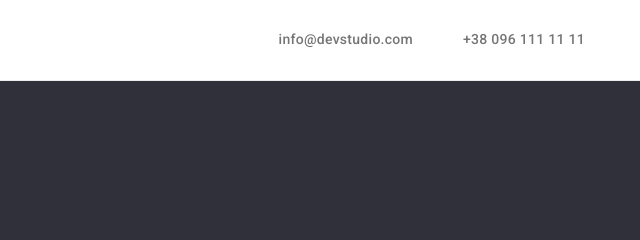
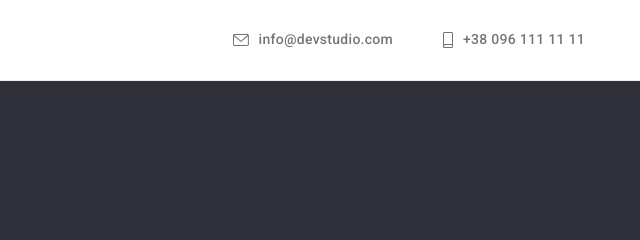
Before and after one commit to FreeNit/goit-markup-hw-04, a plain HTML site: page index.html in a window 1280 px wide. Shown: the top 240 px of the page, 640-1280 px from the left. Drawn offline with Linux system fonts and the light colour scheme.

Commit message:
Add svg to the header.

```diff
--- a/css/style.css
+++ b/css/style.css
@@ -166,6 +166,26 @@ a {
 .header-contact-us .link {
   color: var(--primary-text-color);
   line-height: 1.14;
+  fill: currentColor;
+}
+
+.header-contact-us .link:hover {
+  color: var(--main-decor-color);
+  fill: var(--main-decor-color);
+}
+
+.header-icon {
+  margin-right: 10px;
+}
+
+.header-contact-us .mail-icon {
+  width: 16px;
+  height: 12px;
+}
+
+.header-contact-us .phone-book-icon {
+  width: 10px;
+  height: 16px;
 }
 
 .header-wrapper {
@@ -174,7 +194,8 @@ a {
 }
 
 .header-wrapper .link {
-  display: inline-block;
+  display: flex;
+  align-items: center;
   padding-top: 32px;
   padding-bottom: 32px;
 }
@@ -192,17 +213,8 @@ a {
   display: flex;
   column-gap: 50px;
   margin-left: auto;
+  align-items: center;
 }
-
-
-
-/* .link:hover,
-.link:focus,
-.page-footer .link:hover,
-.page-footer .link:focus {
-  color: var(--main-decor-color);
-} */
-
 
 /* HERO */
 
@@ -338,8 +350,8 @@ a {
   color: var(--third-decor-color);
 }
 
-.link:hover,
-.link:focus {
+.page-footer .link:hover,
+.page-footer .link:focus {
   color: var(--main-decor-color);
 }
 
@@ -374,6 +386,7 @@ a {
   justify-content: center;
   column-gap: 8px;
 }
+
 /* OUR WORKS */
 
 .project-title {
--- a/index.html
+++ b/index.html
@@ -15,7 +15,6 @@
   </head>
 
   <body>
-
     <!-- Header -->
     <header class="page-header">
       <div class="container header-wrapper">
@@ -38,12 +37,20 @@
 
         <ul class="header-contact-us list">
           <li>
-            <a class="link" href="mailto:info@devstudio.com"
-              >info@devstudio.com</a
-            >
+            <a class="link" href="mailto:info@devstudio.com">
+              <svg class="header-icon mail-icon">
+                <use href="./images/sprite_optimized.svg#icon-envelope"></use>
+              </svg>
+              <span>info@devstudio.com</span>
+            </a>
           </li>
           <li>
-            <a class="link" href="tel:+380961111111">+38 096 111 11 11</a>
+            <a class="link" href="tel:+380961111111">
+              <svg class="header-icon phone-book-icon">
+                <use href="./images/sprite_optimized.svg#icon-smartphone"></use>
+              </svg>
+              <span>+38 096 111 11 11</span>
+            </a>
           </li>
         </ul>
       </div>
@@ -219,6 +226,5 @@
         </address>
       </div>
     </footer>
-
   </body>
 </html>
```
Also changed, not shown: images/sprite.svg (added), images/sprite_optimized.svg (added).
